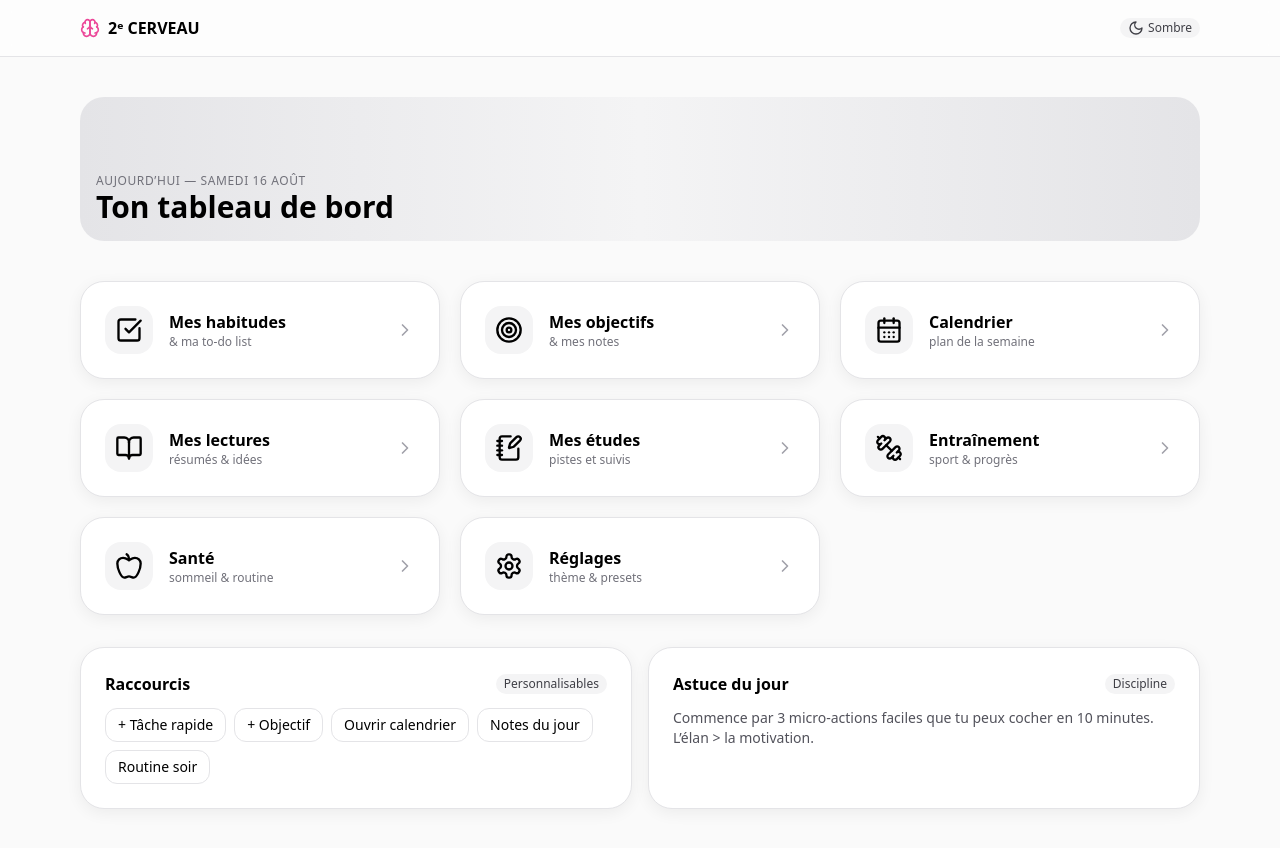
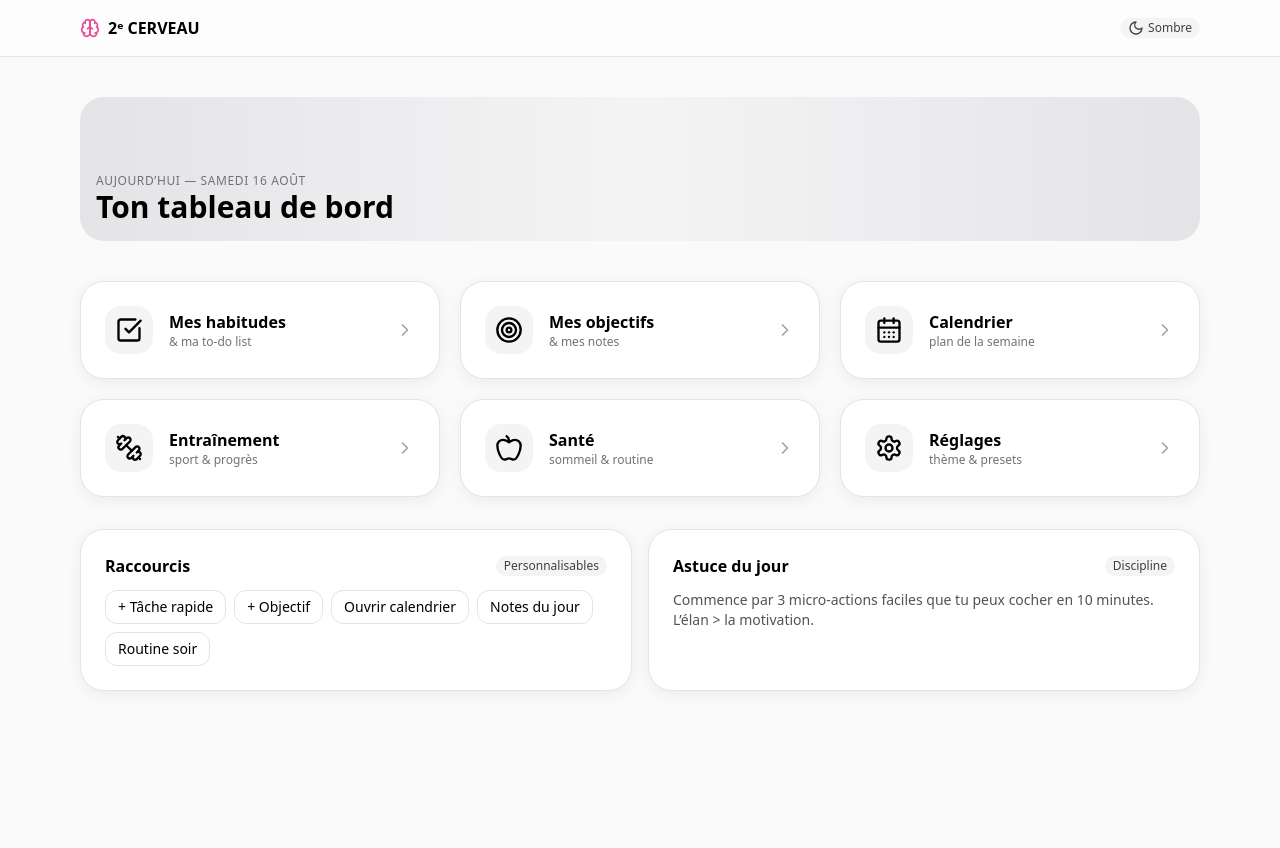
Before and after one commit to PaPyNoVa-84/Routine-All-Day, a React (Vite) app in the folder second-brain-weekly-react/: page / in a window 1280 px wide. Shown: the top 848 px of the page. After the commit the page ends 800 px from the top, so only its background shows below. Built offline with nearby package versions, Linux system fonts and the light colour scheme.

Commit message:
Update ui.jsx

```diff
--- a/second-brain-weekly-react/src/ui.jsx
+++ b/second-brain-weekly-react/src/ui.jsx
@@ -15,15 +15,14 @@ function useDarkMode(){
 }
 
 const tiles = [
-  { id:'habits', icon: <CheckSquare className='icon-tile' />, title:'Mes habitudes', subtitle:'& ma to‑do list' },
-  { id:'goals', icon: <Target className='icon-tile' />, title:'Mes objectifs', subtitle:'& mes notes' },
-  { id:'calendar', icon: <CalendarDays className='icon-tile' />, title:'Calendrier', subtitle:'plan de la semaine' },
-  { id:'reading', icon: <BookOpen className='icon-tile' />, title:'Mes lectures', subtitle:'résumés & idées' },
-  { id:'study', icon: <NotebookPen className='icon-tile' />, title:'Mes études', subtitle:'pistes et suivis' },
-  { id:'training', icon: <Dumbbell className='icon-tile' />, title:'Entraînement', subtitle:'sport & progrès' },
-  { id:'health', icon: <Apple className='icon-tile' />, title:'Santé', subtitle:'sommeil & routine' },
-  { id:'settings', icon: <Settings className='icon-tile' />, title:'Réglages', subtitle:'thème & presets' },
+  { id:'habits',   icon: <CheckSquare className='icon-tile' />,  title:'Mes habitudes',  subtitle:'& ma to-do list' },
+  { id:'goals',    icon: <Target className='icon-tile' />,       title:'Mes objectifs',  subtitle:'& mes notes' },
+  { id:'calendar', icon: <CalendarDays className='icon-tile' />, title:'Calendrier',     subtitle:'plan de la semaine' },
+  { id:'training', icon: <Dumbbell className='icon-tile' />,     title:'Entraînement',   subtitle:'sport & progrès' },
+  { id:'health',   icon: <Apple className='icon-tile' />,        title:'Santé',          subtitle:'sommeil & routine' },
+  { id:'settings', icon: <Settings className='icon-tile' />,     title:'Réglages',       subtitle:'thème & presets' },
 ]
+
 
 function Tile({icon, title, subtitle}){
   return (
```
